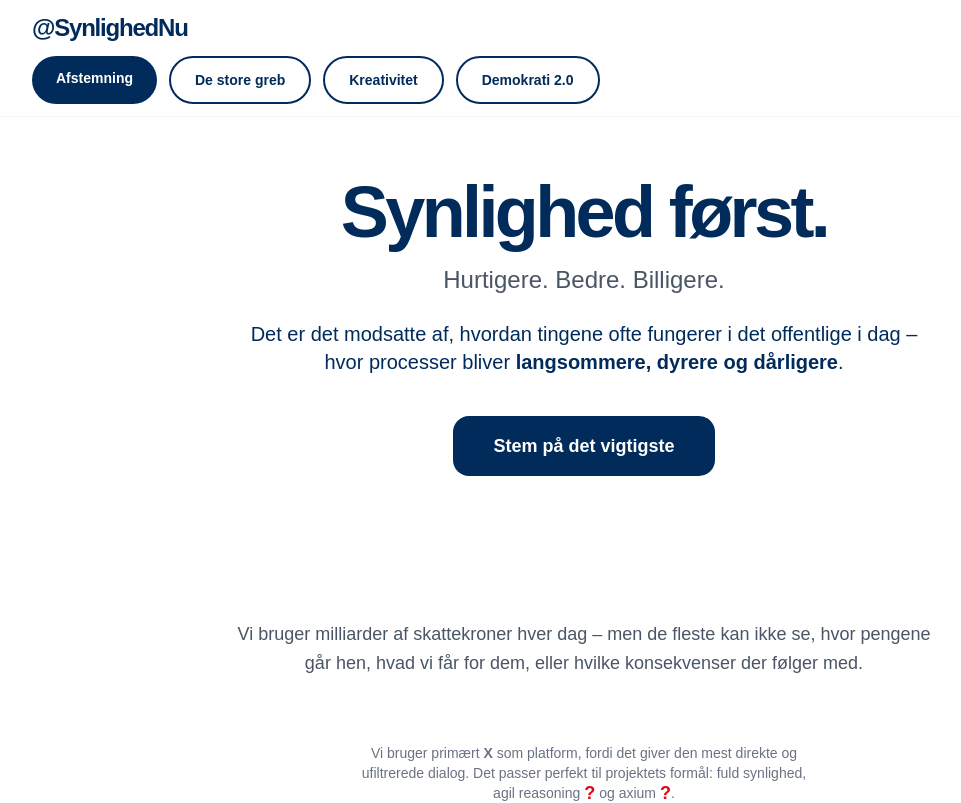
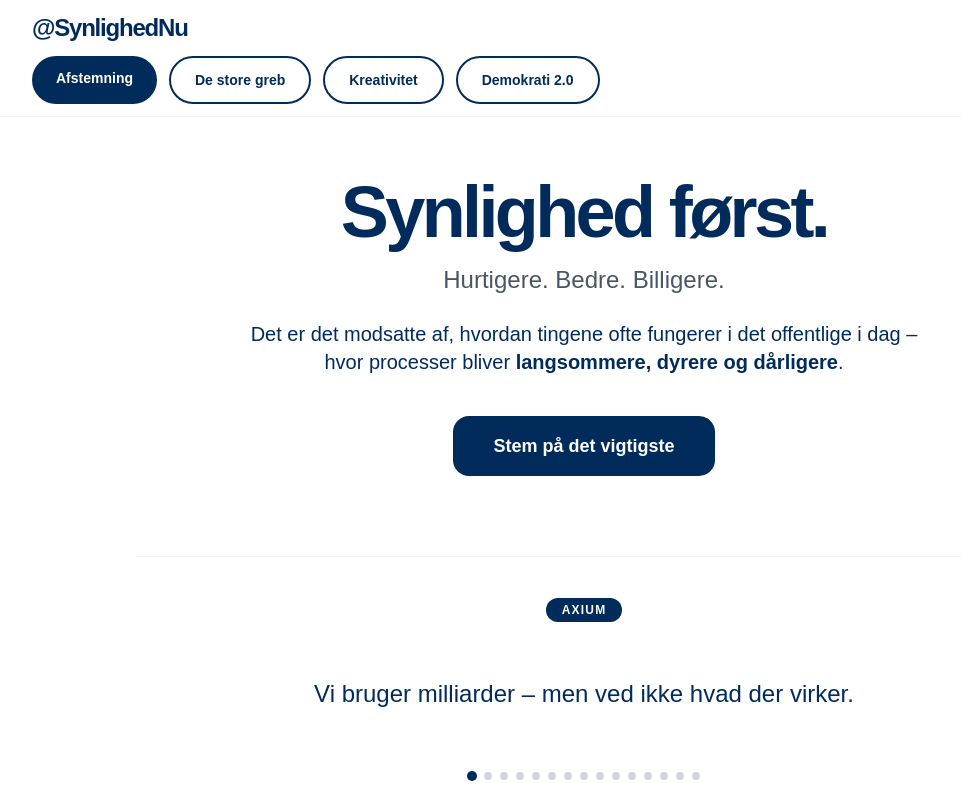
Before and after one commit to synlighed-nu/synlighed-nu-clean, a Next.js app: page / in a window 1280 px wide. Shown: the top 803 px of the page, without its empty margins (56-1017 px from the left). Built offline with nearby package versions, Linux system fonts and the light colour scheme.

Commit message:
opdatering

```diff
--- /dev/null
+++ b/app/components/_Axioms.tsx
@@ -0,0 +1,61 @@
+'use client';
+
+import React, { useState, useEffect } from 'react';
+
+const axioms = [
+  "Vi bruger milliarder – men ved ikke hvad der virker.",
+  "Problemet er ikke mangel på data. Problemet er mangel på overblik.",
+  "Vi kalder det reformer. Men det er gentagelser.",
+  "Systemet er ikke designet til at lære. Det er designet til at fortsætte.",
+  "Vi behandler konsekvenser. Men ændrer ikke årsager.",
+  "Sundhed er ikke problemet. Det er resultatet.",
+  "Hvis børnene ikke udvikler sig, har vi ingen fremtid.",
+  "Kreativitet skaber løsninger. Systemet kvæler dem.",
+  "Synlighed ændrer ikke alt. Men uden synlighed ændres ingenting.",
+  "Vi åbner systemet. Én del ad gangen.",
+  "Vi måler aktivitet. Ikke resultater.",
+  "Jo flere regler, jo mindre ansvar.",
+  "Tillid opstår ikke af kontrol. Den opstår af synlighed.",
+  "Det er lettere at begrave et problem i en rapport end at løse det.",
+  "Fremtiden tilhører dem, der tør stille de rigtige spørgsmål."
+];
+
+export default function Axioms() {
+  const [current, setCurrent] = useState(0);
+
+  useEffect(() => {
+    const interval = setInterval(() => {
+      setCurrent((prev) => (prev + 1) % axioms.length);
+    }, 8000); // Skifter hvert 8. sekund
+
+    return () => clearInterval(interval);
+  }, []);
+
+  return (
+    <div className="max-w-4xl mx-auto px-6 py-10 border-t border-gray-100 bg-white">
+      <div className="text-center">
+        <span className="inline-block px-4 py-1 bg-[#002B5B] text-white text-xs font-semibold tracking-widest rounded-full mb-4">
+          AXIUM
+        </span>
+
+        <div className="min-h-[110px] flex items-center justify-center transition-all duration-700">
+          <p className="text-xl md:text-2xl font-medium text-[#002B5B] leading-relaxed text-center max-w-2xl">
+            {axioms[current]}
+          </p>
+        </div>
+
+        <div className="flex justify-center gap-2 mt-6">
+          {axioms.map((_, index) => (
+            <button
+              key={index}
+              onClick={() => setCurrent(index)}
+              className={`w-2 h-2 rounded-full transition-all ${
+                index === current ? 'bg-[#002B5B] scale-125' : 'bg-gray-300 hover:bg-gray-400'
+              }`}
+            />
+          ))}
+        </div>
+      </div>
+    </div>
+  );
+}
--- a/app/page.tsx
+++ b/app/page.tsx
@@ -9,6 +9,7 @@ import VotingSection from './components/_VotingSection';
 import BigMoves from './components/_BigMoves';
 import ConcreteAreas from './components/_ConcreteAreas';
 import Footer from './components/_Footer';
+import Axioms from './components/_Axioms';
 
 export default function SynlighedNu() {
   const [modal, setModal] = useState<{ title: string; text: string } | null>(null);
@@ -21,6 +22,9 @@ export default function SynlighedNu() {
     <div className="min-h-screen bg-white text-[#002B5B] pt-20">
       <Nav />
       <Hero />
+
+      {/* AXIOMS */}
+      <Axioms />
 
       <WhySection />
       <VotingSection />
```
